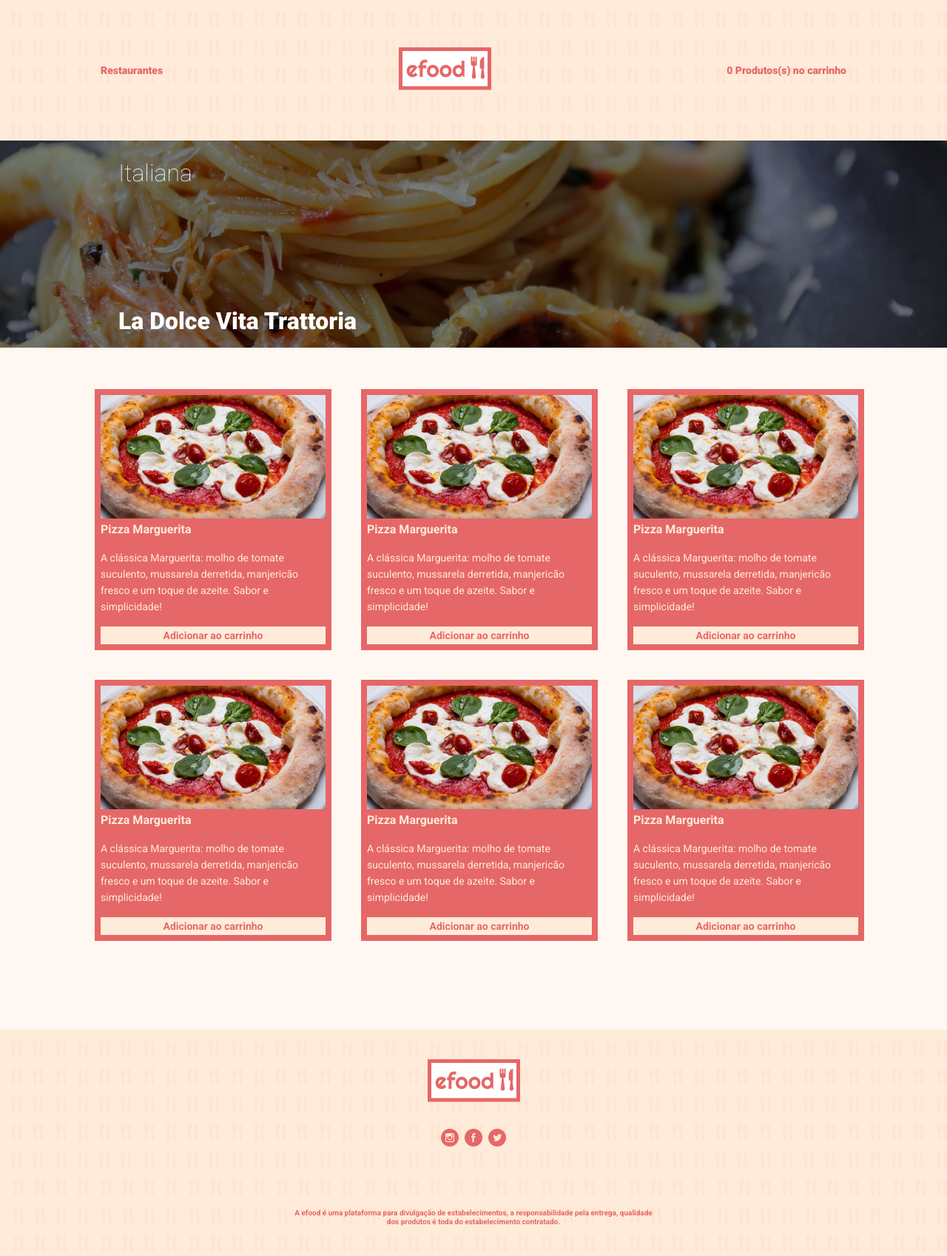
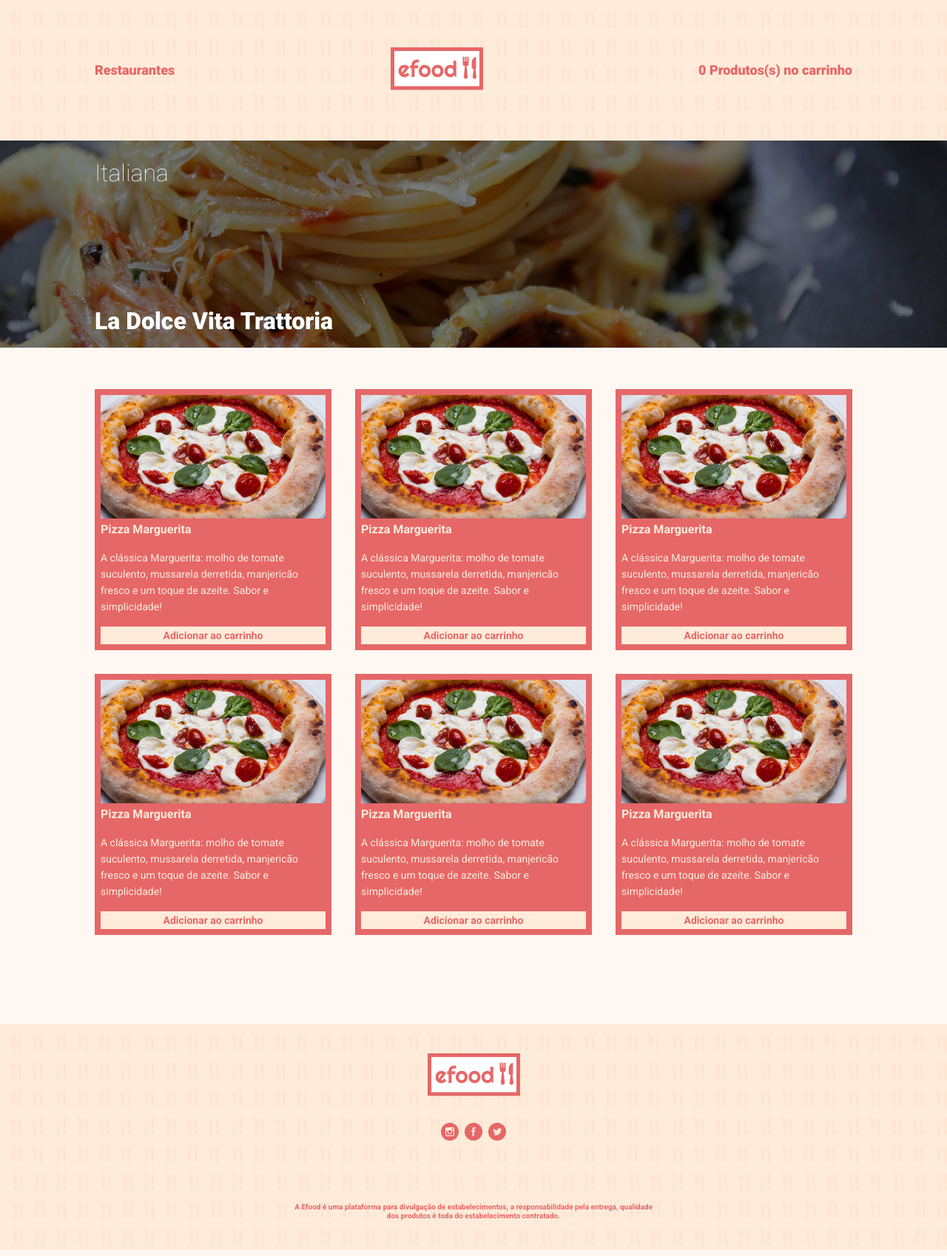
Before and after one commit to ADRIANOSANT0S/efood-restaurant, a React (Vite) app: page /pratos in a window 1280 px wide. Shown: the whole page at 74% size. Built offline with nearby package versions, Linux system fonts and the light colour scheme; the HTML template or start-up script is replaced by a standard one.

Commit message:
style: ajuste no layout

```diff
--- a/src/components/Button/index.tsx
+++ b/src/components/Button/index.tsx
@@ -1,14 +1,15 @@
 import { ButtonContainer, ButtonLink } from './styles'
 
-type Props = {
+export type Props = {
   type?: 'button' | 'link'
   to?: string
   onClick?: () => void
   children: string
   title: string
+  size?: 'small' | 'big'
 }
 
-const Button = ({ type, to, onClick, children, title }: Props) => {
+const Button = ({ type, to, onClick, children, title, size }: Props) => {
   if (type === 'button') {
     return (
       <ButtonContainer type="button" title={title} onClick={onClick}>
@@ -18,7 +19,7 @@
   }
 
   return (
-    <ButtonLink to={to as string} title={title} type={type}>
+    <ButtonLink size={size} to={to as string} title={title} type={type}>
       {children}
     </ButtonLink>
   )
--- a/src/components/Button/styles.ts
+++ b/src/components/Button/styles.ts
@@ -2,6 +2,8 @@
 import { Link } from 'react-router-dom'
 
 import { colors } from '../../GlobalStyles'
+
+import { Props } from '.'
 
 export const ButtonContainer = styled.button`
   display: block;
@@ -14,12 +16,12 @@
   color: ${colors.red};
   border: none;
 `
-export const ButtonLink = styled(Link)`
-  font-size: 14px;
-  font-weight: 700;
-  line-height: 16px;
+export const ButtonLink = styled(Link)<Props>`
+  font-size: ${(prop) => (prop.size === 'small' ? '14px' : '18px')};
+  font-weight: ${(prop) => (prop.size === 'small' ? '700' : '900')};
+  line-height: ${(prop) => (prop.size === 'small' ? '16.5px' : '22px')};
   text-align: center;
-  padding: 4px 8px;
+  padding: ${(prop) => (prop.size === 'small' ? '4px 8px' : '0')};
   background-color: ${colors.red};
   color: ${colors.orange};
   text-decoration: none;
--- a/src/components/DishList/index.tsx
+++ b/src/components/DishList/index.tsx
@@ -1,7 +1,5 @@
 import Dish from '../../models/Dish'
-
 import Dishes from '../Dishes'
-
 import BackgroundImag from '../BackgroundImag'
 
 import {
@@ -14,7 +12,6 @@
 
 type Props = {
   imgBg: string
-  details: string
   title: string
   subTitle: string
   dishes: Dish[]
@@ -25,7 +22,7 @@
     <BackgroundImag url={imgBg} description={title}>
       <DishSection className="container">
         <TitleCountry>{subTitle}</TitleCountry>
-        <RestaurantTitle as="h1">{title}</RestaurantTitle>
+        <RestaurantTitle as="h1">{title}</RestaurantTitle>e
       </DishSection>
     </BackgroundImag>
     <div className="container">
@@ -35,7 +32,6 @@
             key={dish.id}
             img={dish.img}
             title={dish.title}
-            details={`Imagem do prato ${dish.title}`}
             description={dish.description}
           />
         ))}
--- a/src/components/DishList/styles.ts
+++ b/src/components/DishList/styles.ts
@@ -8,7 +8,7 @@
   }
 `
 export const DishSection = styled.section`
-  padding: 24px 32px;
+  padding: 24px 0;
   display: flex;
   flex-direction: column;
   gap: 160px;
@@ -31,7 +31,7 @@
 export const DishesList = styled.ul`
   display: grid;
   grid-template-columns: repeat(3, 1fr);
-  gap: 40px;
+  gap: 32px;
   padding: 56px 0 120px 0;
 
   @media screen and (min-width: 768px) and (max-width: 1023px) {
--- a/src/components/Footer/index.tsx
+++ b/src/components/Footer/index.tsx
@@ -1,12 +1,13 @@
 import BackgroundImag from '../BackgroundImag'
-
-import { FooterContainer, SocialLink, TextFooter } from './styles'
+import ImageLink from '../ImagLink'
 
 import logo from '../../assets/images/logo.png'
 import Instagram from '../../assets/images/social/instagram.png'
 import Facebook from '../../assets/images/social/facebook.png'
-import x from '../../assets/images/social/x.png'
+import X from '../../assets/images/social/x.png'
 import imageBg from '../../assets/images/imagem-bg.png'
+
+import { FooterContainer, SocialLink, TextFooter } from './styles'
 
 const Footer = () => (
   <BackgroundImag
@@ -15,27 +16,25 @@
   >
     <FooterContainer className="container">
       <div>
-        <img src={logo} alt="VETOR" />
+        <ImageLink to="/" image={logo} description="Logo da marca Efood" />
         <SocialLink>
           <li>
-            <a href="#">
-              <img src={Instagram} alt="Logo Instagram" />
-            </a>
+            <ImageLink
+              to="/"
+              image={Instagram}
+              description="Logo do Instagram"
+            />
           </li>
           <li>
-            <a href="#">
-              <img src={Facebook} alt="Logo Facebook" />
-            </a>
+            <ImageLink to="/" image={Facebook} description="Logo do Facebook" />
           </li>
           <li>
-            <a href="#">
-              <img src={x} alt="Logo x" />
-            </a>
+            <ImageLink to="/" image={X} description="Logo do X" />
           </li>
         </SocialLink>
       </div>
       <TextFooter>
-        A efood é uma plataforma para divulgação de estabelecimentos, a
+        A Efood é uma plataforma para divulgação de estabelecimentos, a
         responsabilidade pela entrega, qualidade dos produtos é toda do
         estabelecimento contratado.
       </TextFooter>
--- a/src/components/Header/index.tsx
+++ b/src/components/Header/index.tsx
@@ -1,11 +1,11 @@
-import { Text, Container, NavContainer } from './styles'
-
 import BackgroundImag from '../BackgroundImag'
 
 import logo from '../../assets/images/logo.png'
 import imageBg from '../../assets/images/imagem-bg.png'
 import Button from '../Button'
-import { Link } from 'react-router-dom'
+import ImageLink from '../ImagLink'
+
+import { Text, Container, NavContainer } from './styles'
 
 export type Props = {
   isHome: boolean
@@ -20,20 +20,16 @@
       <div className="container">
         {isHome ? (
           <Container>
-            <Link to="/">
-              <img src={logo} alt="Logo E-food" />
-            </Link>
+            <ImageLink to="/" image={logo} description="loga da marca Efood" />
             <Text>Viva experiências gastronômicas no conforto da sua casa</Text>
           </Container>
         ) : (
           <NavContainer>
-            <Button type="link" to="/" title="Ir para página home">
+            <Button type="link" to="/" title="Ir para página home" size="big">
               Restaurantes
             </Button>
-            <Link to="/">
-              <img src={logo} alt="Logo E-food" />
-            </Link>
-            <Button type="link" to="/" title="Ir para o carrinho">
+            <ImageLink to="/" image={logo} description="Logo da marca Efood" />
+            <Button type="link" to="/" title="Ir para o carrinho" size="big">
               0 Produtos(s) no carrinho
             </Button>
           </NavContainer>
--- /dev/null
+++ b/src/components/ImagLink/index.tsx
@@ -0,0 +1,15 @@
+import { Link } from 'react-router-dom'
+
+type Props = {
+  to: string
+  image: string
+  description: string
+}
+
+const ImageLink = ({ to, image, description }: Props) => (
+  <Link to={to}>
+    <img src={image} alt={description} />
+  </Link>
+)
+
+export default ImageLink
--- a/src/components/Restaurant/index.tsx
+++ b/src/components/Restaurant/index.tsx
@@ -16,6 +16,7 @@
 import {
   ItemContainer,
   DetailsContainer,
+  Title,
   InfosContainer,
   StarContainer
 } from './styles'
@@ -37,14 +38,15 @@
     </BackgroundImag>
     <DetailsContainer>
       <InfosContainer>
-        <h2>{title}</h2>
+        <Title>{title}</Title>
         <StarContainer>
-          <span>{nota}</span>
+          <Title as="span">{nota}</Title>
           <img src={star} alt="estrelas de favoritos" />
         </StarContainer>
       </InfosContainer>
       <TextP color={'red'}>{description}</TextP>
       <ButtonLink
+        size="small"
         type="link"
         to="/pratos"
         title="Click aqui para saber mais detalhes do restaurante"
--- a/src/components/Restaurant/styles.ts
+++ b/src/components/Restaurant/styles.ts
@@ -30,14 +30,13 @@
 export const InfosContainer = styled.div`
   display: flex;
   justify-content: space-between;
+`
+
+export const Title = styled.h2`
   color: ${colors.red};
   font-weight: 700;
   font-size: 18px;
   line-height: 22px;
-
-  @media screen and (max-width: 768px) {
-    font-size: 14px;
-  }
 `
 
 export const StarContainer = styled.div`
@@ -50,6 +49,9 @@
   display: block;
   padding: 8px;
   background-color: ${colors.white};
+  border-right: 1px solid ${colors.red};
+  border-bottom: 1px solid ${colors.red};
+  border-left: 1px solid ${colors.red};
 
   /* Adiciona espaçamento entre os filhos */
   & > *:not(:last-child) {
```
